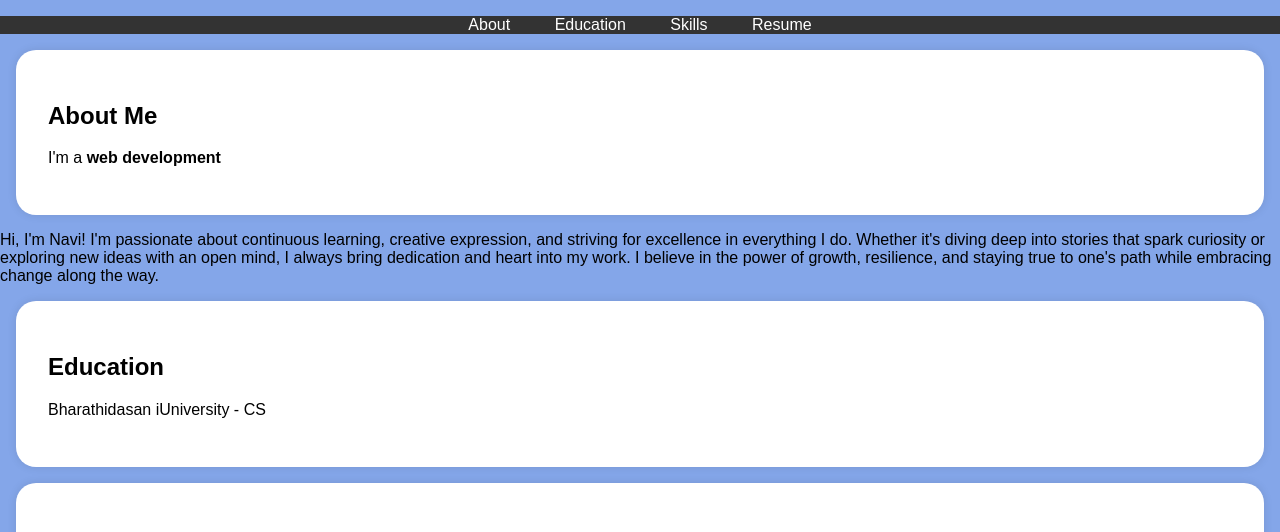
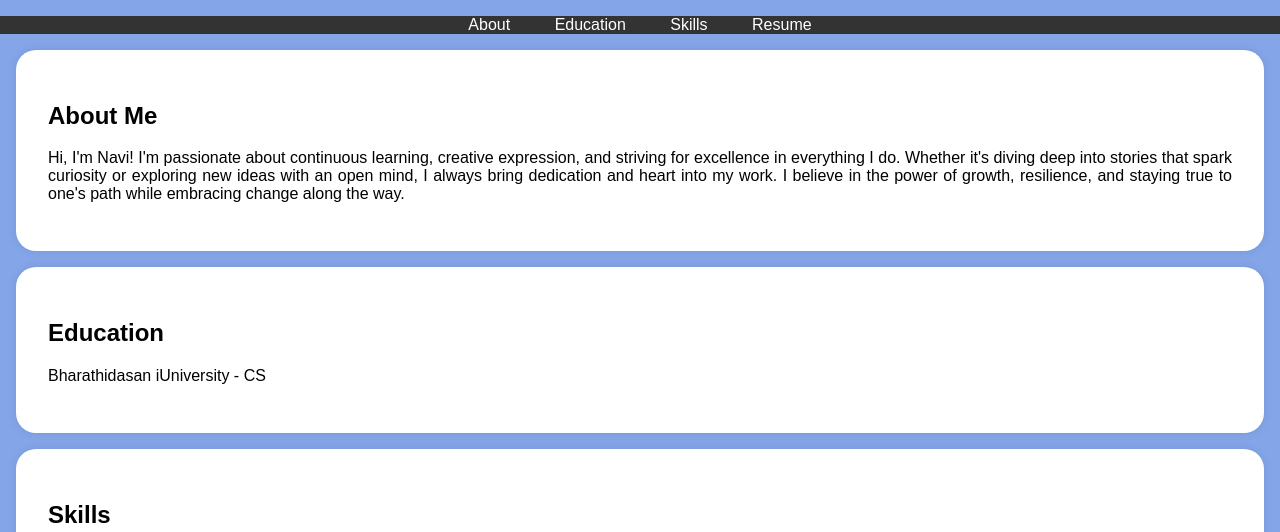
Before and after one commit to itz-me-navaneeda/Portfolio, a plain HTML site: page index.html in a window 1280 px wide. Shown: the part 197-729 px from the top of the page. Drawn offline with Linux system fonts and the light colour scheme.

Commit message:
Update index.html

```diff
--- a/index.html
+++ b/index.html
@@ -229,19 +229,14 @@
         <div class="section-content">
 
             <h2>About Me</h2>
-
-            <p>I'm a <b>web development</b> </p>
-
-
-
-        </div>
-
-    </section>
 <p>Hi, I'm Navi! I'm passionate about continuous learning, creative expression, and striving for excellence in everything I do.
 
 Whether it's diving deep into stories that spark curiosity or exploring new ideas with an open mind, I always bring dedication and heart into my work. I believe in the power of growth, resilience, and staying true to one's path while embracing change along the way.
 
-</p><section id="education">
+</p> </div>
+
+    </section>
+            <section id="education">
 
         <div class="section-content">
 
```
